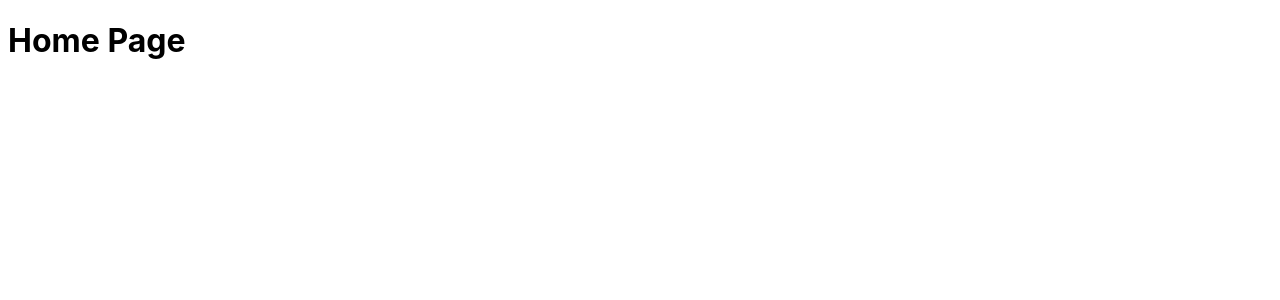
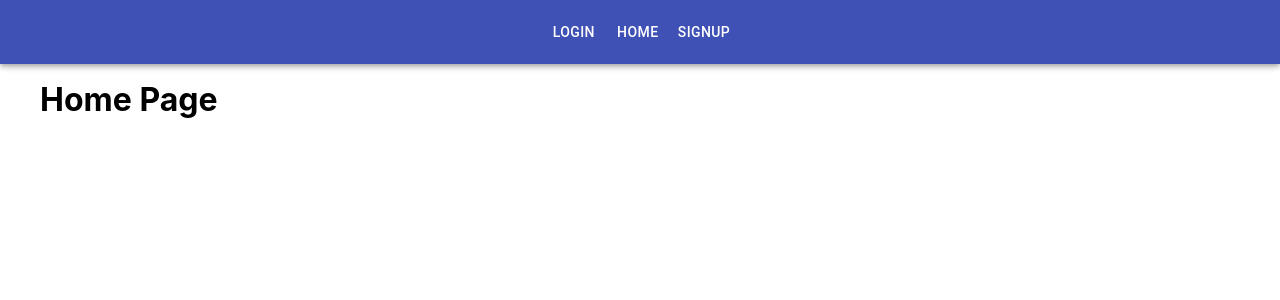
Before and after one commit to piyushshri01/Social-media-app, a React (Create React App) app: page / in a window 1280 px wide. Shown: the top 300 px of the page. Built offline with nearby package versions, Linux system fonts and the light colour scheme.

Commit message:
"add material ui and add Navbar items and link each to target component"

```diff
--- a/package.json
+++ b/package.json
@@ -3,6 +3,7 @@
   "version": "0.1.0",
   "private": true,
   "dependencies": {
+    "@material-ui/core": "^4.11.0",
     "@testing-library/jest-dom": "^4.2.4",
     "@testing-library/react": "^9.5.0",
     "@testing-library/user-event": "^7.2.1",
--- a/src/App.css
+++ b/src/App.css
@@ -4,3 +4,10 @@
     'Ubuntu', 'Cantarell', 'Fira Sans', 'Droid Sans', 'Helvetica Neue',
     sans-serif;
 }
+.container {
+  margin: 80px auto 0 auto;
+  max-width: 1200px;
+}
+.nav-container{
+  margin: auto;
+}
--- a/src/App.js
+++ b/src/App.js
@@ -1,6 +1,8 @@
 import React, { Component } from 'react';
 import { BrowserRouter as Router, Route, Switch } from 'react-router-dom';
 import './App.css';
+// components
+import Navbar from './components/Navbar'
 // Pages
 import Home from './pages/home'
 import Login from './pages/login'
@@ -12,11 +14,14 @@
     return (
       <div className="App">
         <Router>
-          <Switch>
-            <Route exact path="/" component={Home} />
-            <Route exact path="/login" component={Login} />
-            <Route exact path="/signup" component={Signup} />
-          </Switch>
+          <Navbar />
+          <div className="container">
+            <Switch>
+              <Route exact path="/" component={Home} />
+              <Route exact path="/login" component={Login} />
+              <Route exact path="/signup" component={Signup} />
+            </Switch>
+          </div>
         </Router>
       </div>
     )
--- a/src/components/Navbar.js
+++ b/src/components/Navbar.js
@@ -1,11 +1,23 @@
-import React, { Component } from 'react'
+import React, { Component } from 'react';
+import { Link } from 'react-router-dom';
+
+// MUI stuff
+import AppBar from '@material-ui/core/AppBar';
+import Toolbar from '@material-ui/core/Toolbar';
+import Button from '@material-ui/core/Button';
+
+
 
 class Navbar extends Component {
     render() {
         return (
-            <div>
-
-            </div>
+            <AppBar>
+                <Toolbar className="nav-container">
+                    <Button color="inherit" component={Link} to="/login">Login</Button>
+                    <Button color="inherit" component={Link} to="/">Home</Button>
+                    <Button color="inherit" component={Link} to="/signup">Signup </Button>
+                </Toolbar>
+            </AppBar>
         )
     }
 }
```
Also changed, not shown: 1 other file (tests, documents, lock files or other folders).
